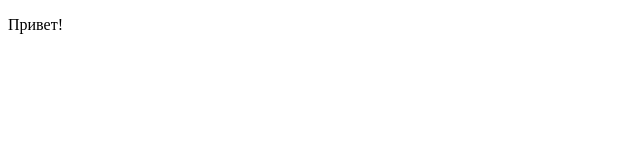
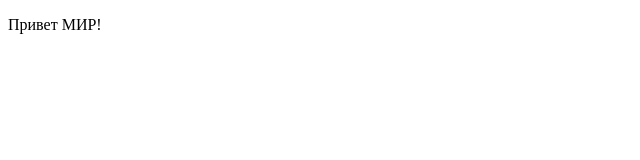
Before and after one commit to yulik777/test5, a plain HTML site: page index.html in a window 1280 px wide. Shown: the full height of the page, 0-640 px from the left. Drawn offline with Linux system fonts and the light colour scheme.

Commit message:
измениния в тексте

```diff
--- a/index.html
+++ b/index.html
@@ -9,7 +9,7 @@
 </head>
 
 <body>
-    <p> Привет!</p>
+    <p> Привет МИР!</p>
 </body>
 
 </html>
```
